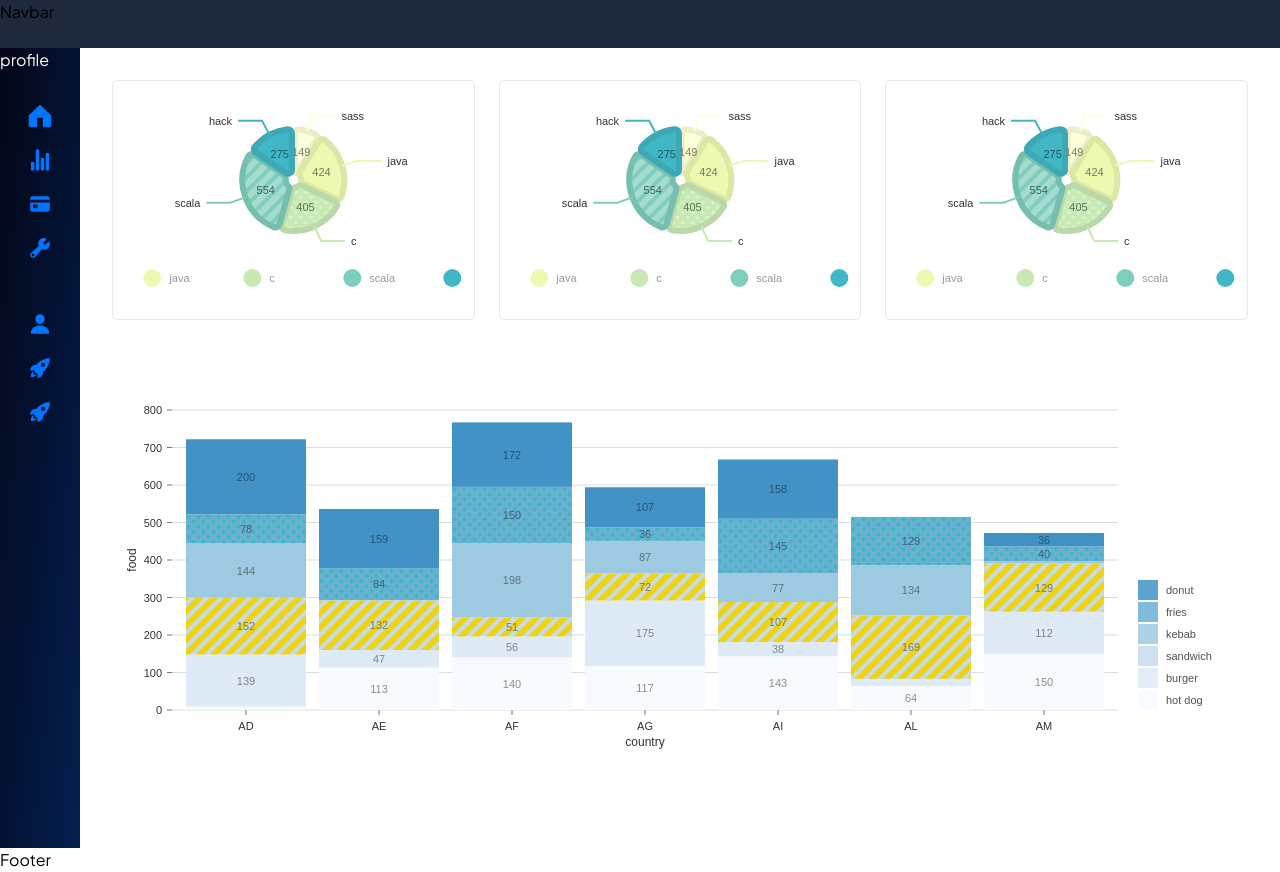
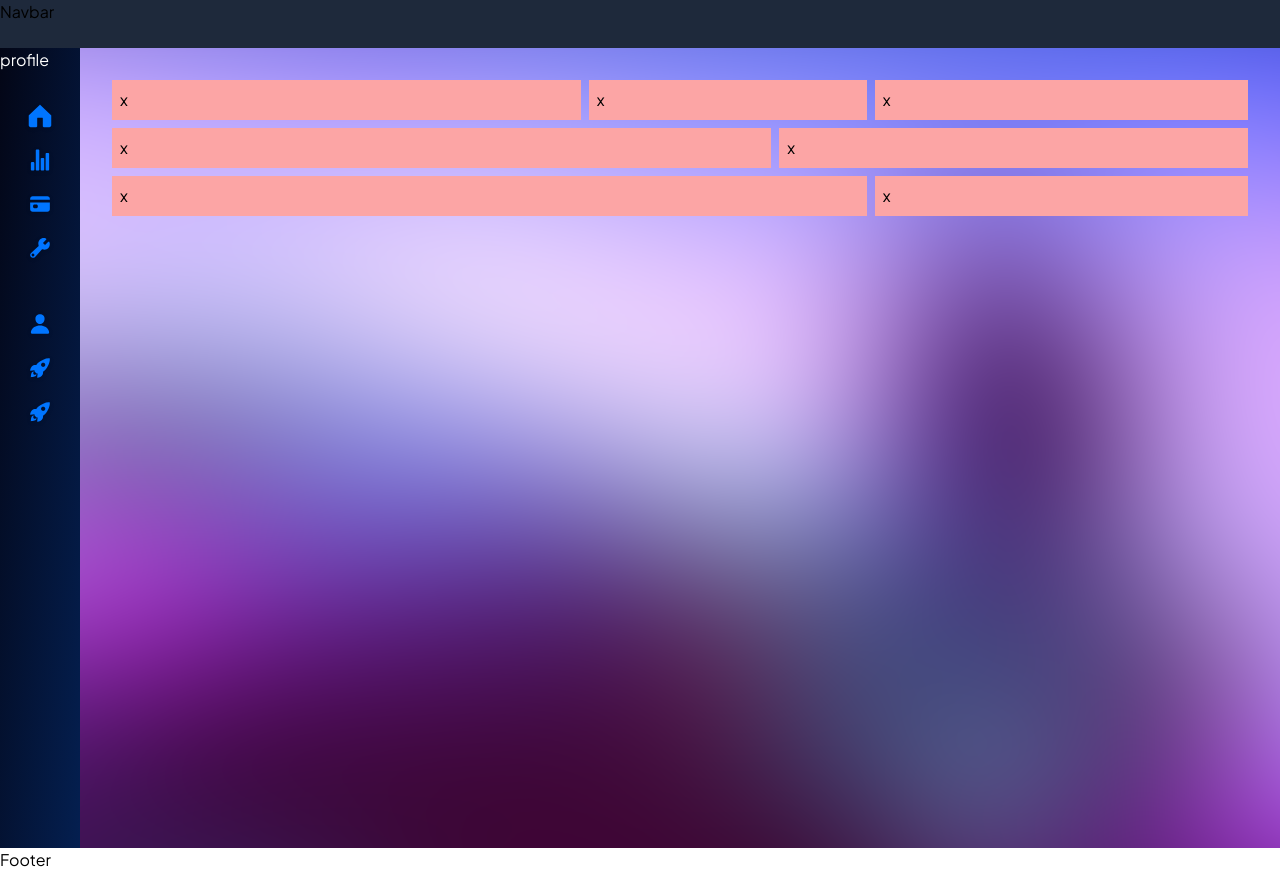
Before and after one commit to OthDr/dot-dashboard, a React (Create React App) app: page / in a window 1280 px wide. Built offline with nearby package versions, Linux system fonts and the light colour scheme.

Commit message:
dashboard init, grid system

```diff
--- a/src/components/Layout.tsx
+++ b/src/components/Layout.tsx
@@ -10,7 +10,7 @@ const Layout = () => {
             <Navbar />
             <div className="flex bg-slate-900">
                 <Sidebar />
-                <div className="w-full bg-slate-700">
+                <div className="w-full bg-slate-700 dashboard-bg">
                     <Outlet />
                 </div>
             </div>
--- a/src/components/buttons/PrimaryButton.tsx
+++ b/src/components/buttons/PrimaryButton.tsx
@@ -14,7 +14,7 @@ const PrimaryButton: React.FC<Props> = ({ loading, handleClick }) => {
     return (
         <button
             disabled={loading}
-            className="bg-gradient-to-tl disabled:opacity-60 from-[#174DAF] to-primaryBlue px-4 md:px-6 py-2 md:py-3 w-full flex flex-col items-center justify-center rounded-xl text-sm md:text-base text-white hover:rounded-lg hover:brightness-110 shadow-lg duration-100"
+            className="disabled:opacity-60 bg-gradient-to-r from-blue-600 to-violet-600 px-4 md:px-6 py-2 md:py-3 w-full flex flex-col items-center justify-center rounded-xl text-sm md:text-base text-white hover:rounded-lg hover:brightness-110 shadow-lg duration-100"
             onClick={handleClick}
         >
             {loading
--- a/src/index.css
+++ b/src/index.css
@@ -74,6 +74,15 @@ input:-webkit-autofill {
   height: 100vh;
 }
 
+
+.dashboard-bg {
+  background-image: url('../src/assets//bg/dashboardPurpBg.svg');
+  background-size: cover;
+  background-position: center;
+  width: 100vw;
+  height: 100vh;
+}
+
 @keyframes gradient {
   0% {
     background-position: 0% 50%;
--- /dev/null
+++ b/src/scenes/home/GridSystem.tsx
@@ -0,0 +1,19 @@
+import React from 'react';
+
+const GridSystem = () => {
+    return (
+        <div
+            className='grid grid-cols-12 gap-2'
+        >
+            <div className="p-2 bg-red-300 col-span-5">x</div>
+            <div className="p-2 bg-red-300 col-span-3">x</div>
+            <div className="p-2 bg-red-300 col-span-4">x</div>
+            <div className="p-2 bg-red-300 col-span-7">x</div>
+            <div className="p-2 bg-red-300 col-span-5">x</div>
+            <div className="p-2 bg-red-300 col-span-8">x</div>
+            <div className="p-2 bg-red-300 col-span-4">x</div>
+        </div>
+    );
+};
+
+export default GridSystem;
--- a/src/scenes/home/Home.tsx
+++ b/src/scenes/home/Home.tsx
@@ -1,26 +1,11 @@
 import React from 'react'
-import BarChart from '../../components/charts/BarChart'
-import PieChart from '../../components/charts/PieChart';
+import GridSystem from './GridSystem';
 
 const Home = () => {
     return (
-        <div className=' min-h-screen bg-white p-8'>
+        <div className=' min-h-screen p-8'>
             <div className="w-full flex flex-col gap-4 lg:gap-10">
-                <div className="grid lg:grid-cols-3 gap-x-6 gap-y-4 h-[80vh] lg:h-[30vh]">
-                    <div className="hover:bg-slate-100 duration-150 p-2 border border-slate-200 rounded-md">
-                        <PieChart />
-                    </div>
-                    <div className="hover:bg-slate-100 duration-150 p-2 border border-slate-200 rounded-md">
-                        <PieChart />
-                    </div>
-                    <div className="hover:bg-slate-100 duration-150 p-2 border border-slate-200 rounded-md">
-                        <PieChart />
-                    </div>
-                </div>
-                <div className="grid lg:grid-cols-2 h-[75vh] lg:h-[50vh] lg:divide-x divide-slate-200">
-
-                    <BarChart />
-                </div>
+                <GridSystem />
             </div>
         </div>
     )
```
Also changed, not shown: src/assets/bg/dashboardBg.png (deleted), src/assets/bg/dashboardPurpBg.svg (added).
